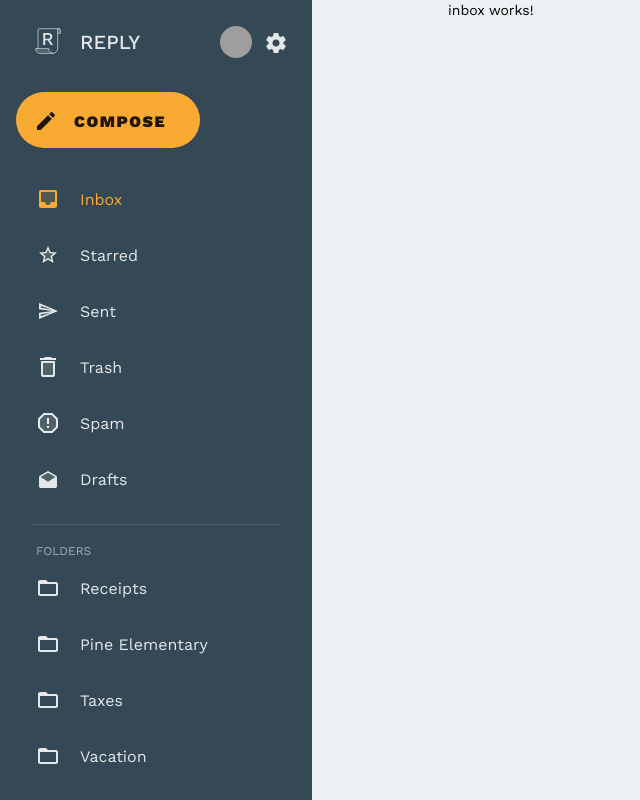
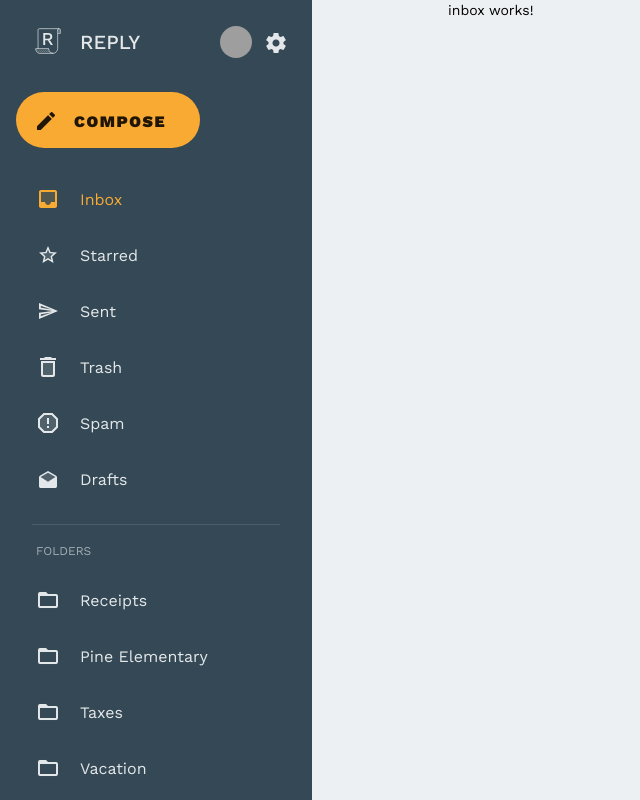
Before and after one commit to Char2sGu/reply, an Angular app: page /inbox in a window 1280 px wide. Shown: the whole page, without its empty margins (0-640 px from the left). Built offline with nearby package versions, Linux system fonts and the light colour scheme; grey boxes are pictures that could not be loaded.

Commit message:
feat: adjust nav menu subheader style

```diff
--- a/src/app/core/nav-menu/nav-menu.component.scss
+++ b/src/app/core/nav-menu/nav-menu.component.scss
@@ -4,6 +4,7 @@
 
 :host {
   display: block;
+  user-select: none;
 }
 
 .item {
@@ -52,7 +53,7 @@
 }
 
 .subheader {
-  margin: 0 20px;
+  margin: 12px 20px;
   font-size: 12px;
   text-transform: uppercase;
   color: color.change(
```
